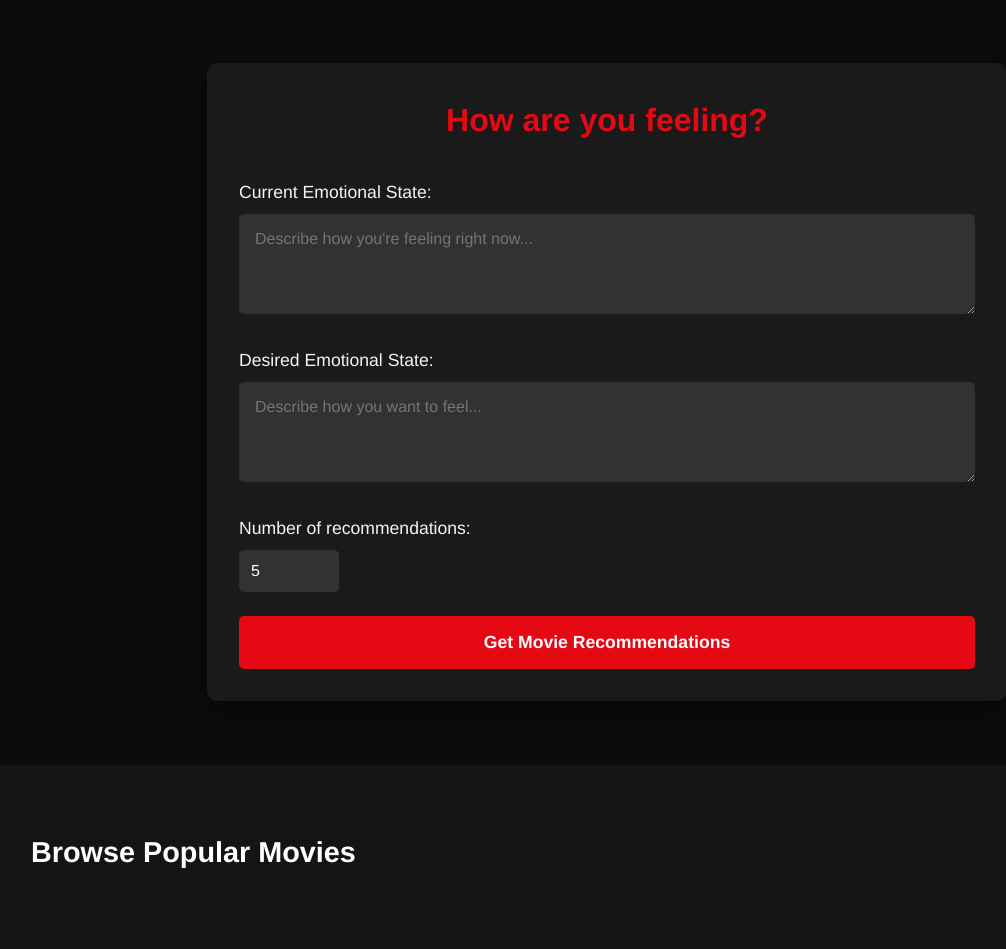
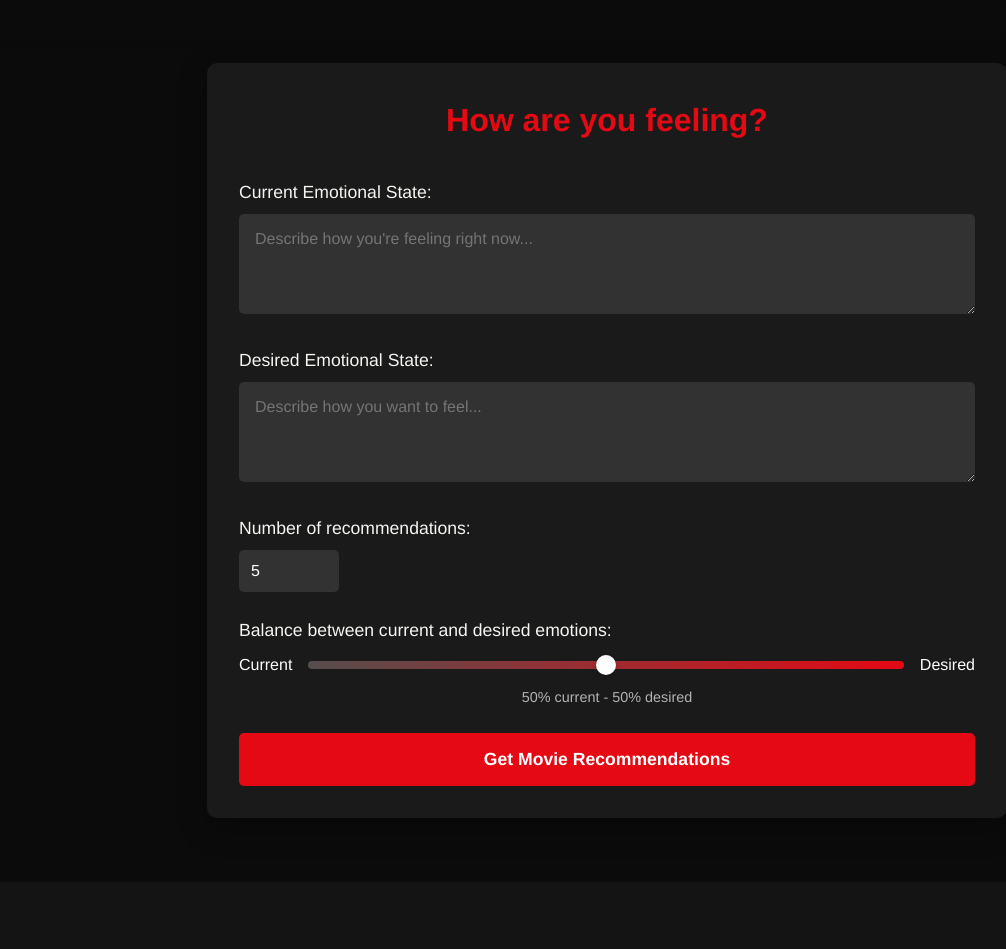
Before and after one commit to 4RCAN3/EmoFlix, a Flask app: template templates/index.html in a window 1280 px wide. Shown: the part 641-1590 px from the top of the page, without its empty margins (33-1039 px from the left). Run offline with Flask 3, Linux system fonts and the light colour scheme; the template is opened without the code that fills it, so the values that code supplies are empty; parts of the project's set-up code (start-up, migrations or seed data) failed here and were passed over.

Commit message:
added weights to calculate the transition vector

```diff
--- a/main.py
+++ b/main.py
@@ -120,6 +120,8 @@ def recommend():
     current = data.get('current_emotion')
     desired = data.get('desired_emotion')
     top_n = int(data.get('top_k', 5))
+    # Get weight as a value between 0 and 1 (0 = all current, 1 = all desired)
+    weight = float(data.get('weight', 0.5))
 
     if not current or not desired:
         return jsonify({"error": "Missing 'current_emotion' or 'desired_emotion'"}), 400
@@ -127,7 +129,19 @@ def recommend():
     # Encode emotional states
     vec_A = embedding_model.encode([current])[0]
     vec_B = embedding_model.encode([desired])[0]
-    transition_vec = vec_B - vec_A
+
+    # Calculate weighted transition vector
+    if weight <= 0:
+        # All weight on current emotion
+        transition_vec = vec_A
+    elif weight >= 1:
+        # All weight on desired emotion
+        transition_vec = vec_B
+    else:
+        # Weighted combination of the two
+        # This will create a vector that's between the current and desired emotions
+        # When weight is 0.5, this is equivalent to the previous implementation
+        transition_vec = (1 - weight) * vec_A + weight * vec_B
 
     # Compute similarity between transition vector and movie plots
     similarity_scores = cosine_similarity([transition_vec], movie_embeddings)[0]
--- a/static/css/styles.css
+++ b/static/css/styles.css
@@ -1017,4 +1017,63 @@ footer {
         max-width: none;
         border-radius: 0;
     }
+
 }
+
+/* Weight slider styling */
+.weight-slider-container {
+    display: flex;
+    align-items: center;
+    gap: 1rem;
+    margin-bottom: 0.5rem;
+}
+
+.weight-slider {
+    flex: 1;
+    -webkit-appearance: none;
+    appearance: none;
+    height: 8px;
+    background: linear-gradient(to right, var(--secondary-color), var(--primary-color));
+    border-radius: 4px;
+    outline: none;
+}
+
+.weight-slider::-webkit-slider-thumb {
+    -webkit-appearance: none;
+    appearance: none;
+    width: 20px;
+    height: 20px;
+    border-radius: 50%;
+    background: var(--light-text);
+    cursor: pointer;
+    box-shadow: 0 2px 5px rgba(0, 0, 0, 0.2);
+    transition: all var(--transition-speed);
+}
+
+.weight-slider::-webkit-slider-thumb:hover {
+    background: var(--primary-color);
+    transform: scale(1.1);
+}
+
+.weight-slider::-moz-range-thumb {
+    width: 20px;
+    height: 20px;
+    border-radius: 50%;
+    background: var(--light-text);
+    cursor: pointer;
+    box-shadow: 0 2px 5px rgba(0, 0, 0, 0.2);
+    transition: all var(--transition-speed);
+    border: none;
+}
+
+.weight-slider::-moz-range-thumb:hover {
+    background: var(--primary-color);
+    transform: scale(1.1);
+}
+
+.weight-display {
+    text-align: center;
+    color: var(--gray-text);
+    font-size: 0.9rem;
+    margin-bottom: 0.5rem;
+}
--- a/static/js/script.js
+++ b/static/js/script.js
@@ -15,6 +15,20 @@ document.addEventListener('DOMContentLoaded', function() {
     const recommendationsSection = document.getElementById('recommendations');
     const recommendationResults = document.getElementById('recommendation-results');
 
+    // Update weight display percentages
+    const emotionWeight = document.getElementById('emotion-weight');
+    const currentWeightDisplay = document.getElementById('current-weight');
+    const desiredWeightDisplay = document.getElementById('desired-weight');
+
+    if (emotionWeight) {
+        emotionWeight.addEventListener('input', function() {
+            const desiredPercent = this.value;
+            const currentPercent = 100 - desiredPercent;
+            currentWeightDisplay.textContent = `${currentPercent}%`;
+            desiredWeightDisplay.textContent = `${desiredPercent}%`;
+        });
+    }
+
     if (recommendationForm) {
         recommendationForm.addEventListener('submit', function(e) {
             e.preventDefault();
@@ -22,6 +36,7 @@ document.addEventListener('DOMContentLoaded', function() {
             const currentEmotion = document.getElementById('current-emotion').value.trim();
             const desiredEmotion = document.getElementById('desired-emotion').value.trim();
             const movieCount = document.getElementById('movie-count').value;
+            const emotionWeight = document.getElementById('emotion-weight').value / 100; // Convert to 0-1 range
 
             if (!currentEmotion || !desiredEmotion) {
                 alert('Please describe both your current and desired emotional states.');
@@ -44,7 +59,8 @@ document.addEventListener('DOMContentLoaded', function() {
                 body: JSON.stringify({
                     current_emotion: currentEmotion,
                     desired_emotion: desiredEmotion,
-                    top_k: movieCount
+                    top_k: movieCount,
+                    weight: emotionWeight
                 })
             })
             .then(response => response.json())
--- a/templates/index.html
+++ b/templates/index.html
@@ -52,6 +52,17 @@
                     <div class="form-group">
                         <label for="movie-count">Number of recommendations:</label>
                         <input type="number" id="movie-count" min="1" max="10" value="5">
+                    </div>
+                    <div class="form-group">
+                        <label for="emotion-weight">Balance between current and desired emotions:</label>
+                        <div class="weight-slider-container">
+                            <span>Current</span>
+                            <input type="range" id="emotion-weight" min="0" max="100" value="50" class="weight-slider">
+                            <span>Desired</span>
+                        </div>
+                        <div class="weight-display">
+                            <span id="current-weight">50%</span> current - <span id="desired-weight">50%</span> desired
+                        </div>
                     </div>
                     <button type="submit" class="submit-button">Get Movie Recommendations</button>
                 </form>
```
